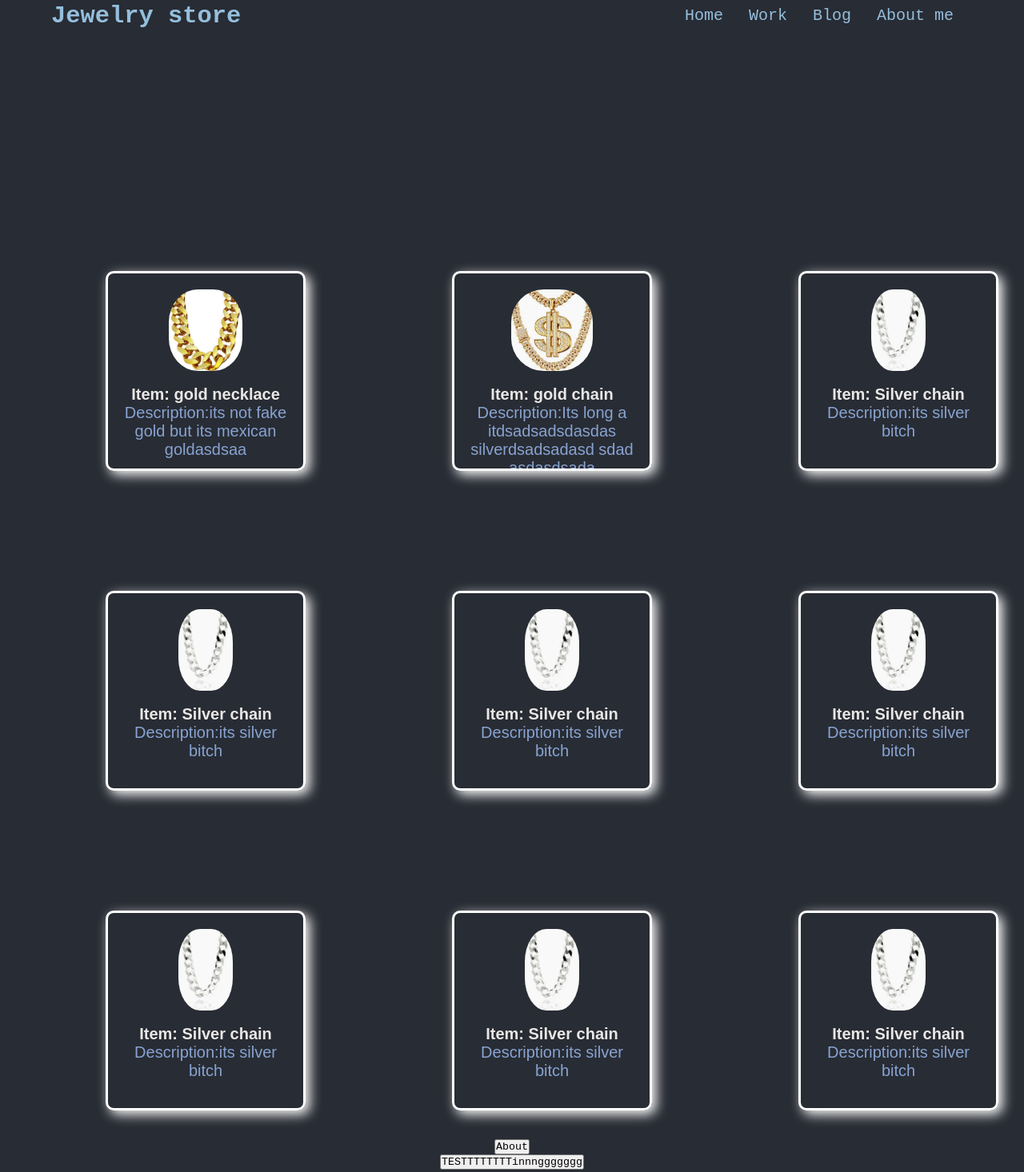
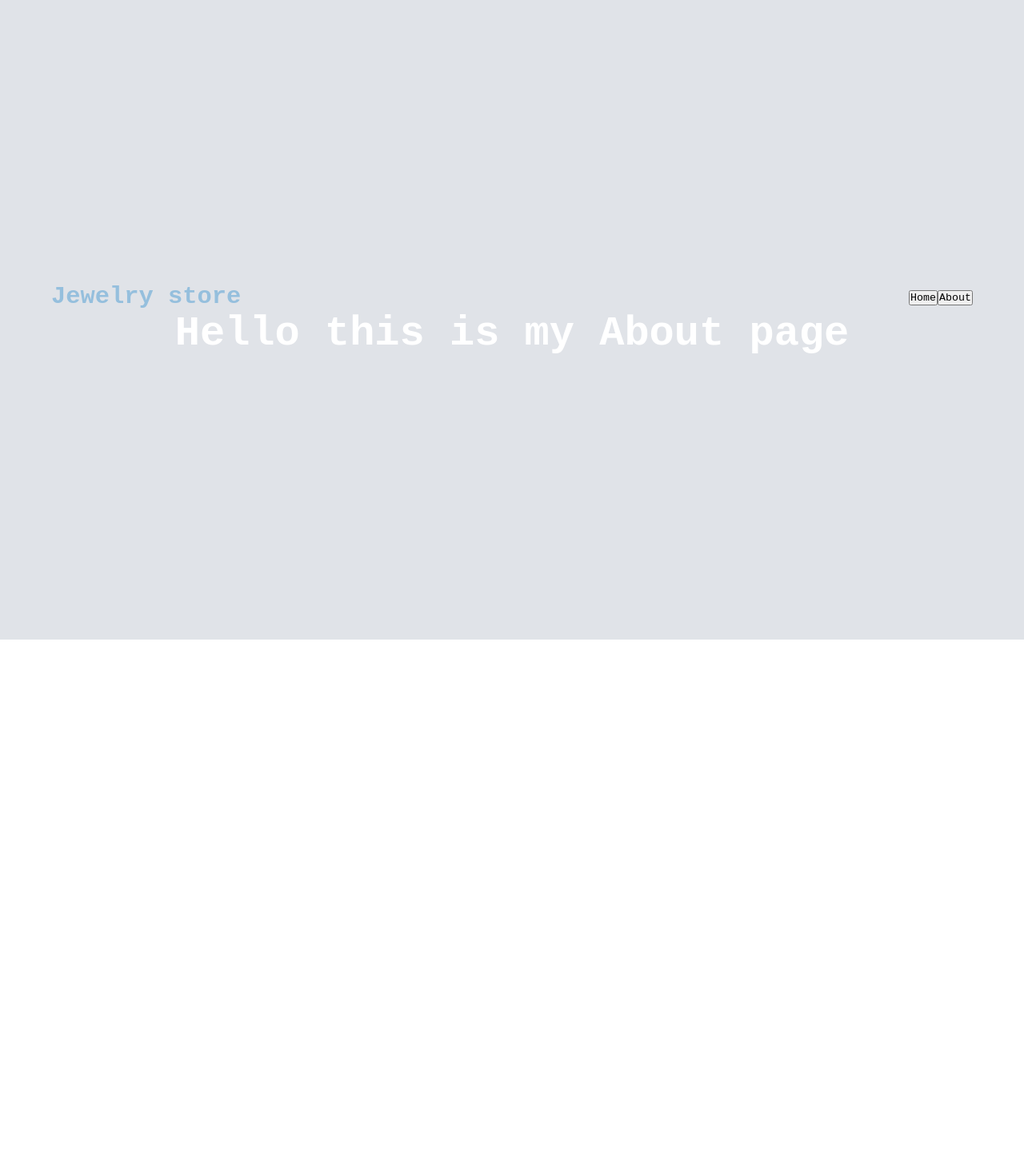
Before and after one commit to ocalle1/store, a React (Create React App) app: page /about in a window 1280 px wide. Shown: the top 1466 px of the page at 80% size. After the commit the page ends 800 px from the top, so only its background shows below. Built offline with nearby package versions, Linux system fonts and the light colour scheme.

Commit message:
youre able to click between the home and about page

```diff
--- a/src/App.css
+++ b/src/App.css
@@ -14,7 +14,8 @@
 }
 
 .App-header {
-  background-color: #282c34;
+  /* background-color: #282c34; */
+  background-color: #e0e3e8;
   min-height: 100vh;
   display: flex;
   flex-direction: column;
@@ -32,6 +33,7 @@
   from {
     transform: rotate(0deg);
   }
+
   to {
     transform: rotate(360deg);
   }
--- a/src/App.js
+++ b/src/App.js
@@ -2,8 +2,10 @@ import './App.css';
 import Header from './components/header/Header';
 import Footer from './components/footer/Footer';
 import Body from './components/body/Body';
-import About from './components/About';
-import { Routes, Route } from 'react-router-dom';
+import RouterForPage from './components/Router_pages/RouterForPage';
+// import About from './components/About';
+// import { Routes, Route } from 'react-router-dom';
+
 
 
 function App() {
@@ -11,16 +13,16 @@ function App() {
     <div className="App">
       <header className="App-header">
         <Header />
-        <Body />
+        <RouterForPage />
+        {/* <Body /> */}
         {/* <About /> */}
+
+
         {/* Route has to be in its own FILE so that Header and Body doesnt show up on the About file */}
-        <Routes>
-          {/* <Route path='/' element={<Body />} /> */}
-          <Route path="/about" element={<About />} />
-          {/* FOOTER route is not needed */}
-          <Route path="/footer" element={<Footer />} />
-          {/* <Footer /> */}
-        </Routes>
+        {/* <Route path='/' element={<Body />} /> */}
+        {/* <Route path="/about" element={<About />} /> */}
+        {/* FOOTER route is not needed */}
+        {/* <Footer /> */}
 
       </header>
     </div>
--- a/src/components/About.js
+++ b/src/components/About.js
@@ -1,17 +1,11 @@
 import React from "react";
-import { Link } from "react-router-dom";
-
+// import { Link } from "react-router-dom";
 
 function About() {
     return (
         <>
-            <Link to="/about">
-                <button>About</button>
-            </Link>
-            <button>TESTTTTTTTTinnnggggggg</button>
             <h1>Hello this is my About page</h1>
         </>
     )
 };
-
 export default About;
--- /dev/null
+++ b/src/components/Router_pages/RouterForPage.js
@@ -0,0 +1,24 @@
+import { Routes, Route } from 'react-router-dom';
+import Home from '../home/Home';
+import About from '../About';
+import Body from '../body/Body';
+
+
+
+function RouterForPage() {
+    return (
+        <>
+            <Routes>
+                <Route path="/home" element={<Home />} />
+                <Route path="/about" element={<About />} />
+                <Route path="/body" element={<Body />} />
+
+            </Routes>
+
+
+        </>
+    )
+};
+
+
+export default RouterForPage;
--- a/src/components/body/Body.js
+++ b/src/components/body/Body.js
@@ -6,12 +6,16 @@ import goldChain2 from '../images/goldChain2.webp';
 import goldChain3 from '../images/goldChain3.webp';
 import silverChain1 from '../images/silverChain1.webp';
 import Card2 from "../gold-images-cards/silverImages";
+import { Link } from "react-router-dom";
 
 
 
 function Body() {
     return (
         <>
+
+            <Link to="/body"><button>Body</button></Link>
+
             <div className="cards-container section_padding_body">
                 <div className="sb_body">
                     <div className="sb_card">
--- a/src/components/header/Header.js
+++ b/src/components/header/Header.js
@@ -6,7 +6,6 @@ import Navbar from "./Navbar";
 
 
 function Header() {
-
     const [open, setOpen] = useState(false);
 
     // Toggle function for the dropdown
--- a/src/components/header/Navbar.js
+++ b/src/components/header/Navbar.js
@@ -1,8 +1,7 @@
 import React, { useRef, useState } from "react";
 import { FaBars, FaTimes } from "react-icons/fa"
 import './Navbar.css'
-// import { Routes } from 'react-router-dom';
-
+import { Link } from "react-router-dom";
 
 function Navbar() {
     const [isMenuOpen, setIsMenuOpen] = useState(false);
@@ -11,7 +10,6 @@ function Navbar() {
     // const showNavbar = () => {
     //     navRef.current.classList.toggle("responsive_nav")
     // }
-
     const showNavbar = () => {
         setIsMenuOpen(!isMenuOpen); // Toggle menu state
         navRef.current.classList.toggle("responsive_nav"); // Add or remove the class to display the nav
@@ -25,26 +23,25 @@ function Navbar() {
                 {/* <h3>Logo</h3> */}
                 <nav ref={navRef}>
                     {/* <Routes> */}
-                    <a href="/#">Home</a>
+                    {/* <a href="/#">Home</a>
                     <a href="/#">Work</a>
                     <a href="/#">Blog</a>
-                    <a href="/#">About me</a>
-
-
+                    <a href="/#">About me</a> */}
                     {/* </Routes> */}
                     <button className="nav-btn nav-close-btn" onClick={showNavbar}>
                         <FaTimes />
                     </button>
                 </nav>
                 {!isMenuOpen && (
-
                     <button className="nav-btn nav-close-btn" onClick={showNavbar}>
                         <FaBars />
                     </button>
                 )
+                }
+                <Link to="/home"><button>Home</button></Link>
+                <Link to="/about"><button>About</button></Link>
 
-                }
-            </header>
+            </header >
         </>
     )
 };
--- /dev/null
+++ b/src/components/home/Home.js
@@ -0,0 +1,10 @@
+import { Routes, Route } from 'react-router-dom';
+
+function Home() {
+    return (
+        <>
+            <h1>Hello this is my home page</h1>
+        </>
+    )
+};
+export default Home;
--- a/src/index.js
+++ b/src/index.js
@@ -6,7 +6,6 @@ import { BrowserRouter } from 'react-router-dom';
 
 const root = ReactDOM.createRoot(document.getElementById('root'));
 root.render(
-
   // For Router to work you need to surround <App/> with <BrowserRotuer>
   <BrowserRouter>
     <App />
```
